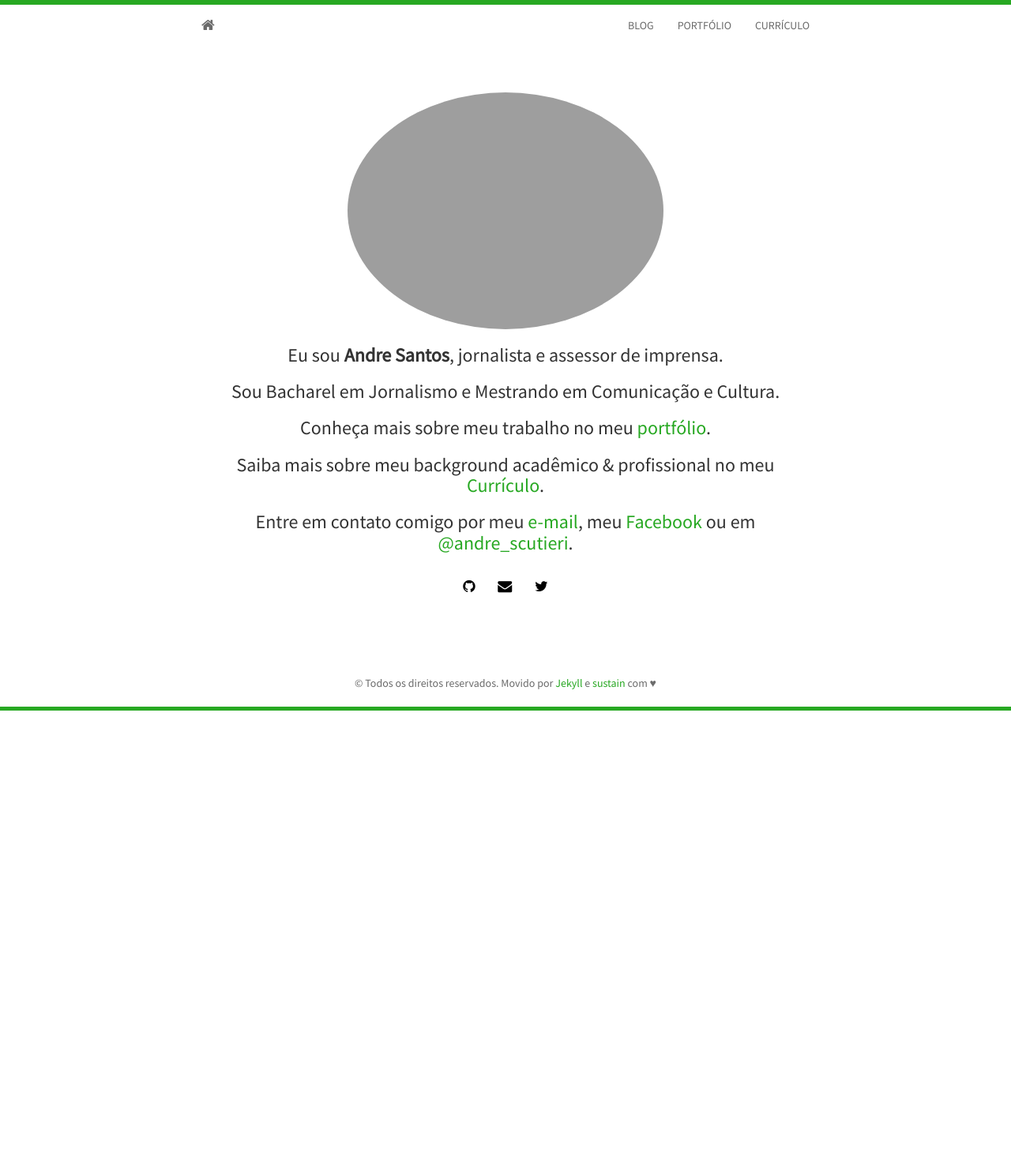
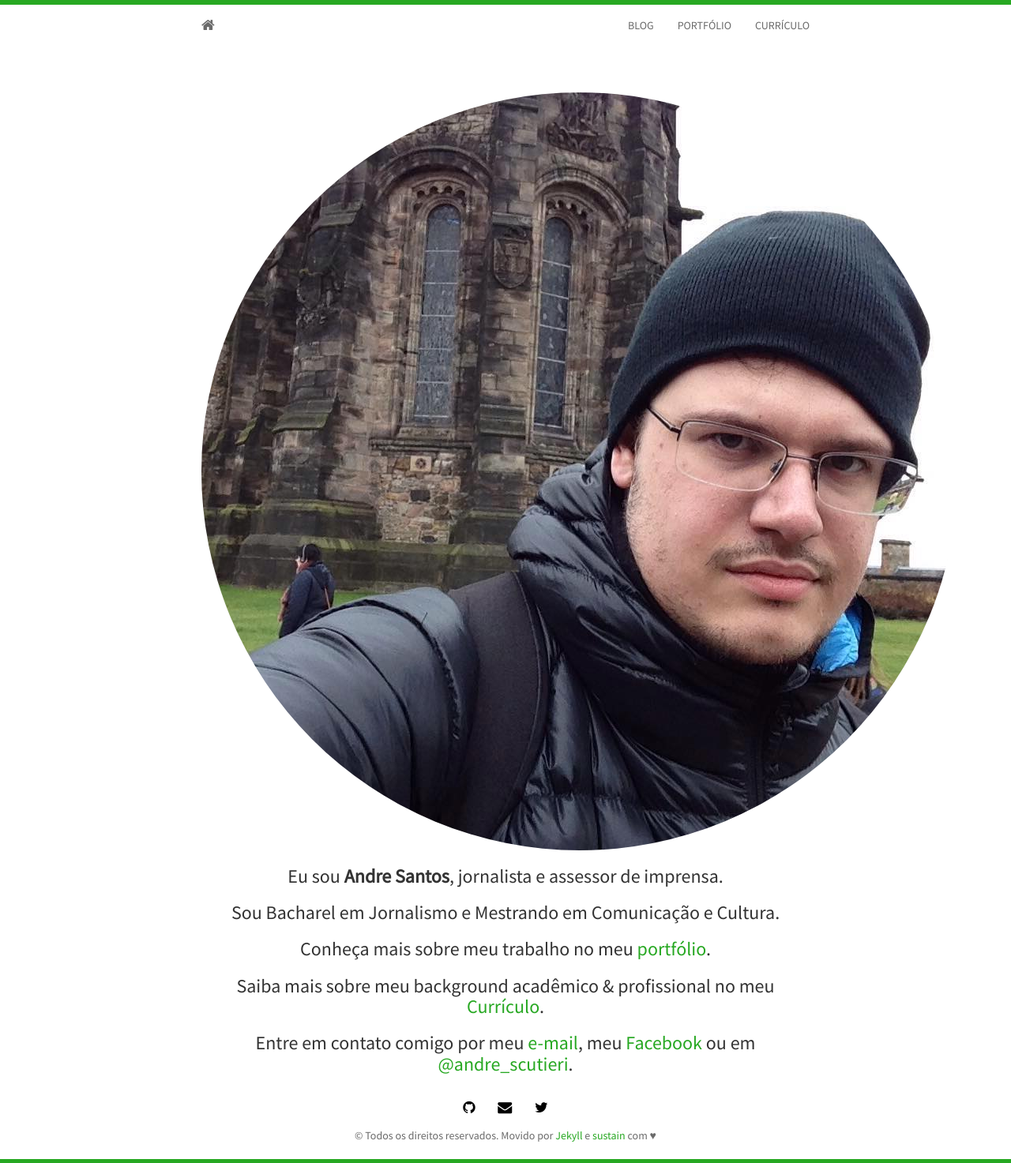
Before and after one commit to andresantosjorbr/andresantosjorbr.github.io, a Jekyll site: the page built from index.html, in a window 1280 px wide. Shown: the whole page at 79% size. Built offline with Jekyll 4.4.1, drawn with Linux system fonts in a browser that asks for light colours; nearby versions of some CDN libraries; Markdown is read by kramdown in place of the engine named in the settings; the list of posts is cut into pages by our own code; before the commit the page ends 900 px from its top, so only the background shows below that.

Commit message:
Fix Profile Image

```diff
--- a/_config.yml
+++ b/_config.yml
@@ -1,8 +1,8 @@
 # top level stuff you probably don't need to touch
-# highlighter: pygments
-# markdown: rdiscount
-# rdiscount:
-#   extensions: [smart]
+highlighter: pygments
+markdown: rdiscount
+rdiscount:
+  extensions: [smart]
 permalink: /:title.html
 paginate: 5
 gems: [jekyll-paginate]
@@ -16,7 +16,7 @@ baseurl: http://andresantos.jor.br/
 title: Andre Santos
 author: Andre Santos
 description: jornalismo e assessoria de imprensa - currículo e portfólio
-avatar: https://en.gravatar.com/userimage/111088033/7ce7f9bc906c76bf39da82055cec6db2.jpg?size=200
+avatar: profile.jpg
 email: andre.scutieri@outlook.com
 github: andreScutieri # username
 twitter: andre_scutieri
```
Also changed, not shown: static/img/profile.jpg (added), static/img/profile.png (deleted), 3 other files.
